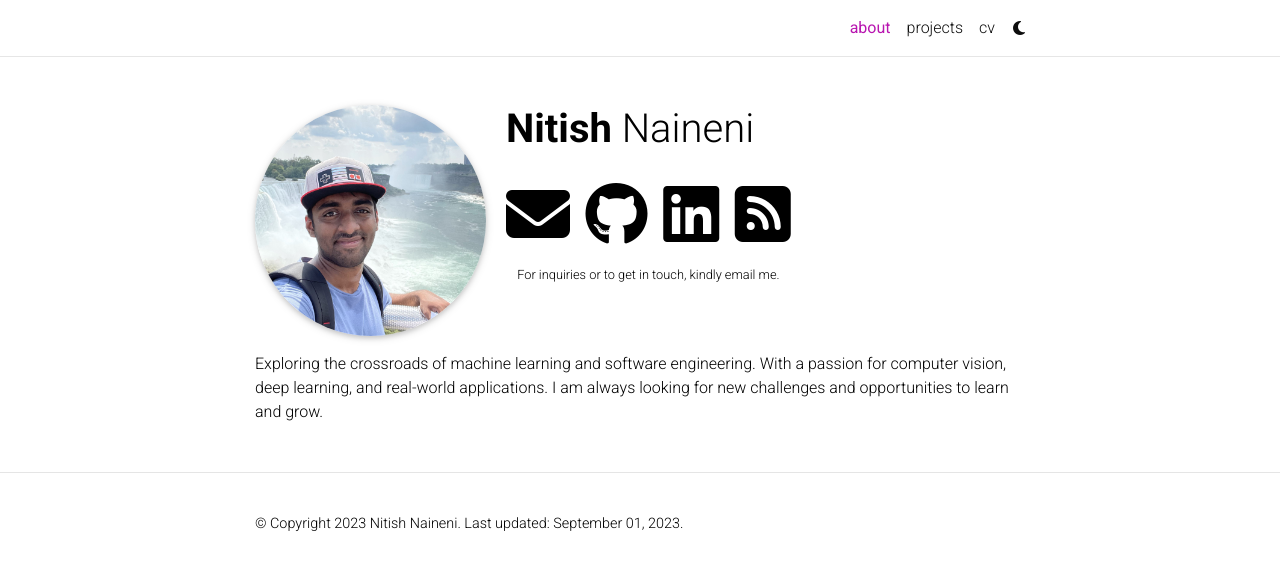
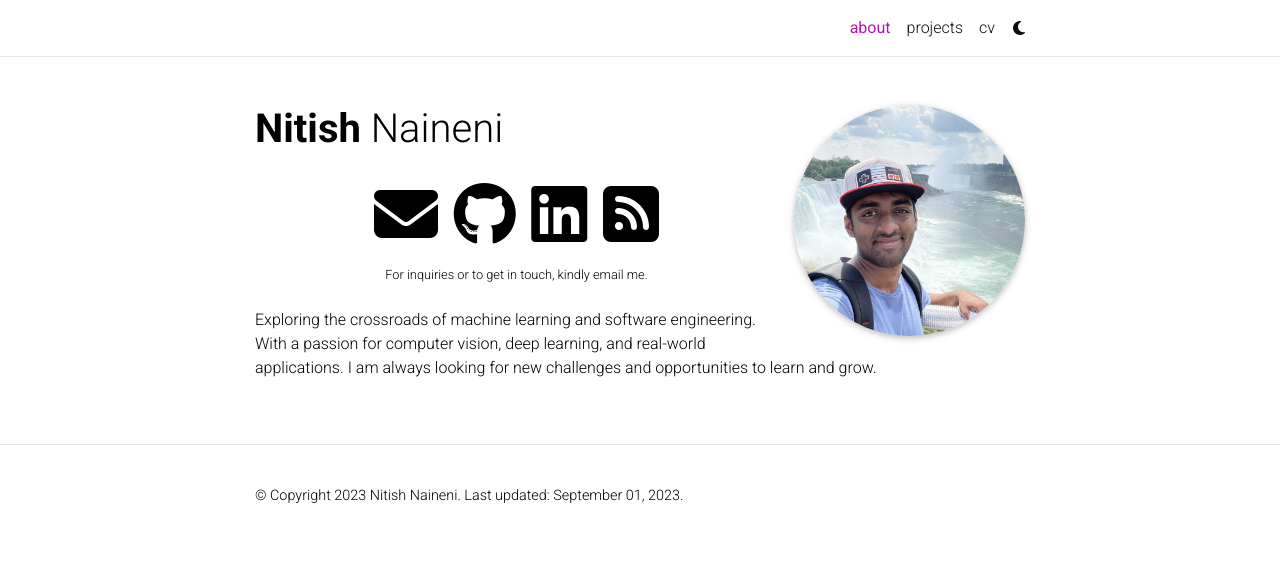
Before and after one commit to NitishNaineni/nitishnaineni.github.io, a Jekyll site: the page built from _pages/about.md, in a window 1280 px wide. Shown: the top 570 px of the page. Built offline with Jekyll 4.4.1, drawn with Linux system fonts in a browser that asks for light colours; full-size pictures stand in for the smaller copies a plugin makes; comment, search, counter and statistics services are not loaded; a style sheet for code colours, icons or effects is not loaded.

Commit message:
changed layout again

```diff
--- a/_layouts/about.html
+++ b/_layouts/about.html
@@ -4,77 +4,77 @@
 
 <!-- about.html -->
 <div class="post">
-
-  <!-- Flexbox container for profile image and title + socials -->
-  <div style="display: flex; align-items: start;">
-      <!-- Profile Image Section -->
+  <header class="post-header">
     {% if page.profile -%}
-      <div class="profile">
+    <div class="profile float-{%- if page.profile.align == 'left' -%}left{%- else -%}right{%- endif -%}">
       {%- if page.profile.image %}
       {%- assign profile_image_path = page.profile.image | prepend: 'assets/img/' -%}
+
       {% if page.profile.image_circular %}
       {%- assign profile_image_class = "img-fluid z-depth-1 rounded-circle" -%}
       {% else %}
       {%- assign profile_image_class = "img-fluid z-depth-1 rounded" -%}
       {% endif %}
+
       {% include figure.html
       path=profile_image_path
       class=profile_image_class
-          alt=page.profile.image
-          cache_bust=true -%}
+      alt=page.profile.image -%}
       {% endif -%}
     </div>
     {%- endif %}
 
-      <!-- Title and Socials Section -->
-      <div style="margin-left: 20px;"> <!-- Added margin for spacing -->
-          <header class="post-header">
     <h1 class="post-title">
-                  {% if site.title == "blank" -%}
-                  <span class="font-weight-bold">{{ site.first_name }}</span> {{ site.middle_name }} {{ site.last_name }}
-                  {%- else -%}
-                  {{ site.title }}
-                  {%- endif %}
+      {% if site.title == "blank" -%}<span class="font-weight-bold">{{ site.first_name }}</span> {{ site.middle_name }}
+      {{ site.last_name }}{%- else -%}{{ site.title }}{%- endif %}
     </h1>
     <p class="desc">{{ page.subtitle }}</p>
-          </header>
+    {%- if page.profile.address %}
+    <div class="address">
+      {{ page.profile.address }}
+    </div>
+    {%- endif %}
 
-          <!-- Social Section -->
     {%- if page.social %}
+    <!-- Social -->
     <div class="social">
       <div class="contact-icons">
         {% include social.html %}
       </div>
+
       <div class="contact-note">
         {{ site.contact_note }}
       </div>
+
     </div>
     {%- endif %}
-      </div>
-  </div>
+  </header>
 
-  <!-- The rest of the content -->
   <article>
     <div class="clearfix">
+      <br>
       {{ content }}
     </div>
 
     <!-- News -->
     {% if page.news and site.announcements.enabled -%}
-      <h2><a href="{{ '/news/' | relative_url }}" style="color: inherit;">news</a></h2>
+    <br>
+    <h3><a href="{{ '/news/' | relative_url }}" style="color: inherit;">news</a></h3>
     {%- include news.html limit=true %}
     {%- endif %}
 
     <!-- Latest posts -->
     {% if page.latest_posts -%}
-      <h2><a href="{{ '/blog/' | relative_url }}" style="color: inherit;">latest posts</a></h2>
+    <br>
+    <h3><a href="{{ '/blog/' | relative_url }}" style="color: inherit;">latest posts</a></h3>
     {%- include latest_posts.html %}
     {%- endif %}
 
     <!-- Selected papers -->
     {% if page.selected_papers -%}
-      <h2><a href="{{ '/publications/' | relative_url }}" style="color: inherit;">selected publications</a></h2>
+    <h3><a href="{{ '/publications/' | relative_url }}" style="color: inherit;">selected publications</a></h3>
     {%- include selected_papers.html %}
     {%- endif %}
   </article>
+
 </div>
```
Lines whose indentation alone changed are shown as unchanged.
